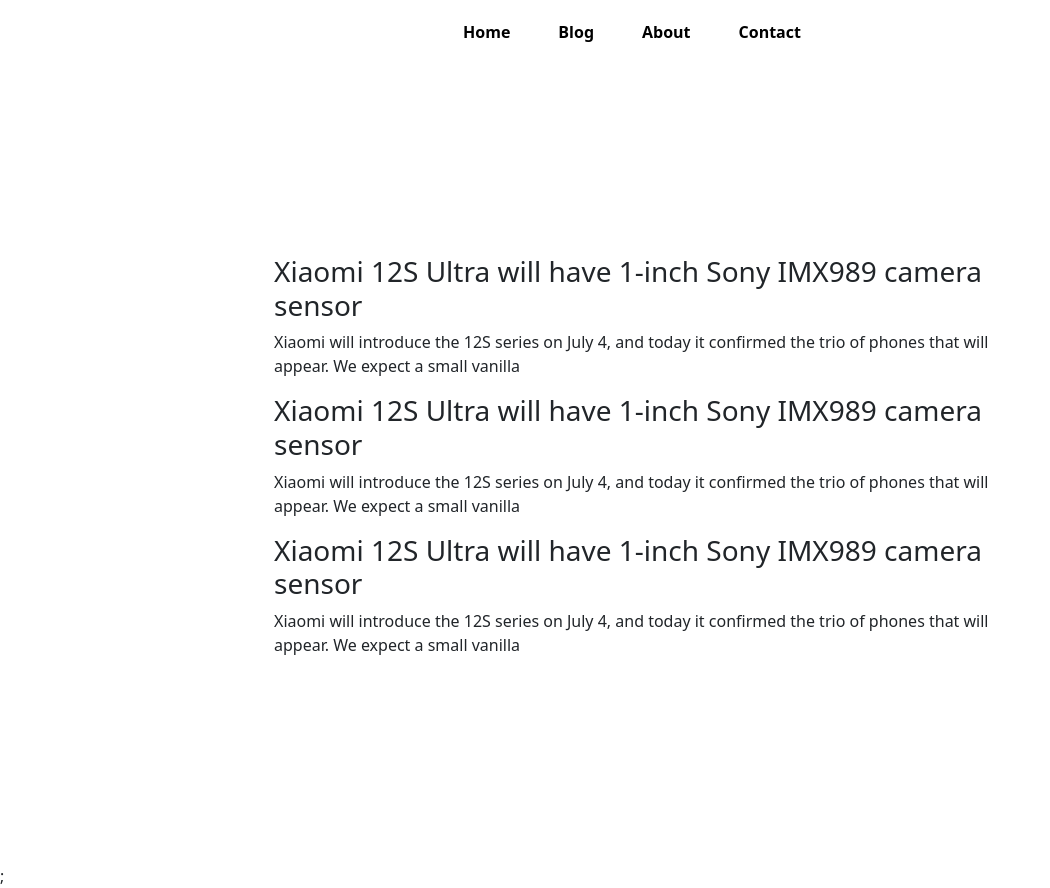
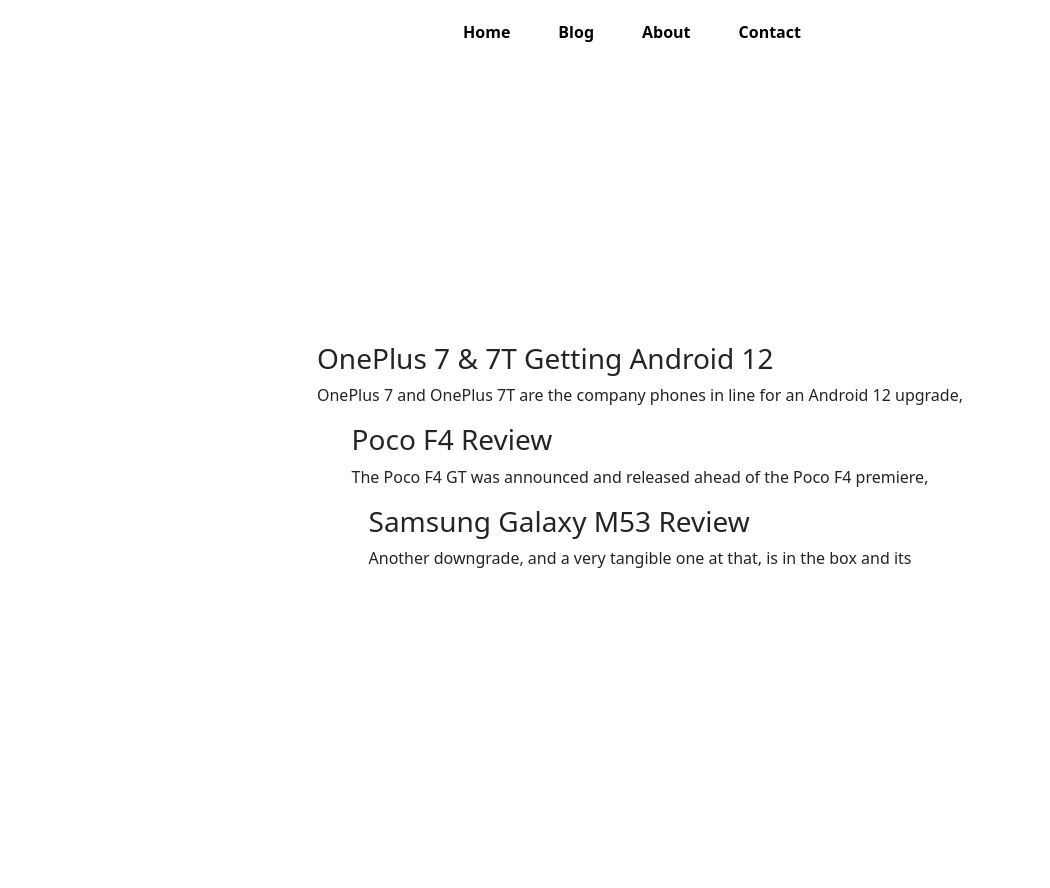
Before and after one commit to Shoaibv2/Shoaib-Khan, a Next.js app: page /blog in a window 1280 px wide. Shown: the whole page, without its empty margins (0-1050 px from the left). After the commit the page ends 864 px from the top, so only its background shows below. Built offline with nearby package versions, Linux system fonts and the light colour scheme.

Commit message:
Add Json File

```diff
--- /dev/null
+++ b/blogdata/oneplus-7-getting-android-12.json
@@ -0,0 +1,6 @@
+{
+  " title": "OnePlus 7 and 7T are finally getting Android 12",
+  " author": "Shoaib",
+  "published": "2022-07-01",
+  "description": "OnePlus 7 and OnePlus 7T are the company phones in line for an Android 12 upgrade, the company revealed. The beta was previously halted, but now the Oxygen OS 12 Open Beta 1 is again available for download. The beta version brings all new Android 12 features and is available to anyone with a OnePlus 7, OnePlus 7 Pro, OnePlus 7T, and OnePlus 7T Pro smartphone."
+}
--- /dev/null
+++ b/blogdata/poco_f4-review.json
@@ -0,0 +1,4 @@
+{
+  "title": "Poco F4 review",
+  "content": "The Poco F4 GT was announced and released ahead of the Poco F4 premiere, and we found it to be a compelling device offering the most current Snapdragon 8 Gen 1 chipset on a budget. Well, the Poco F4 is an updated version of the F3, and thankfully, it has only one downgrade - an inferior macro camera. The upgrades are not that exciting, not for the Poco F3 owners at least, but worthy, nevertheless."
+}
--- /dev/null
+++ b/blogdata/samsung-galaxy-m53-review.json
@@ -0,0 +1,4 @@
+{
+  "title": "Samsung Galaxy M53 Review",
+  "description": "Another downgrade, and a very tangible one at that, is in the box and its contents. The two-piece white cardboard box is now half-height, which immediately tells you there's no charger inside. There still is a USB-C cable - maybe for the last time, the way things are going."
+}
--- a/pages/_app.js
+++ b/pages/_app.js
@@ -17,7 +17,7 @@
   return (
     <>
       <Header />
-      <Component {...pageProps} />;
+      <Component {...pageProps} />
     </>
   );
 }
--- /dev/null
+++ b/pages/api/getblogs.js
@@ -0,0 +1,11 @@
+// Next.js API route support: https://nextjs.org/docs/api-routes/introduction
+import * as fs from "fs";
+
+export default function handler(req, res) {
+  fs.readFile(`blogdata/${req.query.slug}.json`, "utf-8", (err, data) => {
+    if (err) {
+      res.status(500).json({ error: "no such blog found " });
+    }
+    res.status(200).json(JSON.parse(data));
+  });
+}
--- a/pages/api/hello.js
+++ /dev/null
@@ -1,5 +0,0 @@
-// Next.js API route support: https://nextjs.org/docs/api-routes/introduction
-
-export default function handler(req, res) {
-  res.status(200).json({ name: 'John Doe' })
-}
--- a/pages/blog.js
+++ b/pages/blog.js
@@ -1,4 +1,5 @@
 import styles from "../styles/Blog.module.css";
+import Link from "next/link";
 
 export default function Blog() {
   return (
@@ -6,27 +7,26 @@
       <div className="container">
         <main className={styles.main}>
           <div className={styles.blogpost}>
-            <h3>Xiaomi 12S Ultra will have 1-inch Sony IMX989 camera sensor</h3>
+            <Link href={"/blogpost/xiaomi-12s-sony-img989"}>
+              <h3>OnePlus 7 & 7T Getting Android 12</h3>
+            </Link>
             <p>
-              Xiaomi will introduce the 12S series on July 4, and today it
-              confirmed the trio of phones that will appear. We expect a small
-              vanilla
+              OnePlus 7 and OnePlus 7T are the company phones in line for an
+              Android 12 upgrade,
             </p>
           </div>
           <div className={styles.blogpost}>
-            <h3>Xiaomi 12S Ultra will have 1-inch Sony IMX989 camera sensor</h3>
+            <h3>Poco F4 Review</h3>
             <p>
-              Xiaomi will introduce the 12S series on July 4, and today it
-              confirmed the trio of phones that will appear. We expect a small
-              vanilla
+              The Poco F4 GT was announced and released ahead of the Poco F4
+              premiere,
             </p>
           </div>
           <div className={styles.blogpost}>
-            <h3>Xiaomi 12S Ultra will have 1-inch Sony IMX989 camera sensor</h3>
+            <h3> Samsung Galaxy M53 Review</h3>
             <p>
-              Xiaomi will introduce the 12S series on July 4, and today it
-              confirmed the trio of phones that will appear. We expect a small
-              vanilla
+              Another downgrade, and a very tangible one at that, is in the box
+              and its
             </p>
           </div>
         </main>
```
Also changed, not shown: blogdata/xiaomi-12s-camera.json (deleted, +0 -7 lines), pages/blogpost/[slug].js (added, +7 -0 lines), pages/api/blogs.js (added).
